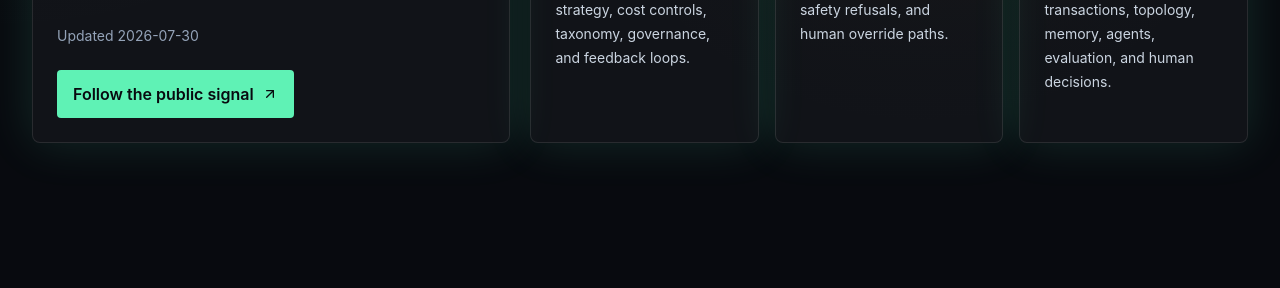
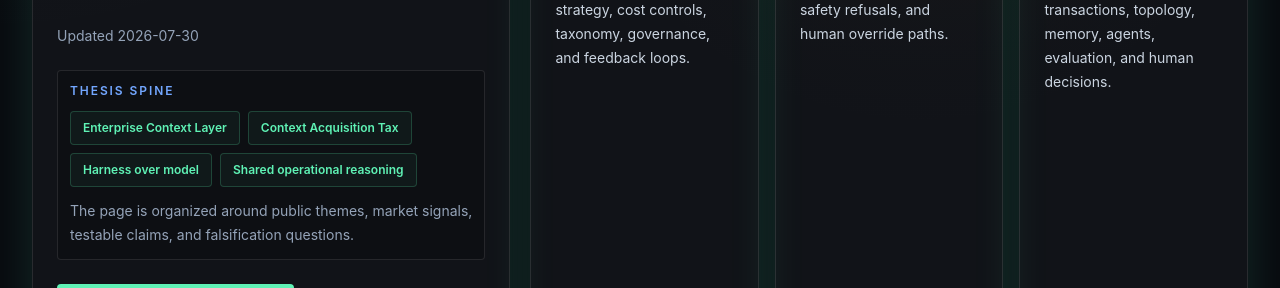
Before and after one commit to rseri17-code/seri-ai, a Next.js app: page /radar in a window 1280 px wide. Shown: the part 512-800 px from the top of the page. Built offline with nearby package versions, Linux system fonts and the light colour scheme; no server answers.

Commit message:
Surface Radar thesis spine earlier

```diff
--- a/app/radar/page.tsx
+++ b/app/radar/page.tsx
@@ -20,6 +20,19 @@ export default function RadarPage() {
             <Radar className="mb-5 text-mint" />
             <p className="text-xl leading-8 text-slate-200">{thesisRadar.thesis}</p>
             <p className="mt-5 text-sm text-slate-400">Updated {thesisRadar.updatedAt}</p>
+            <div className="mt-6 rounded border border-white/10 bg-black/20 p-3">
+              <p className="text-xs font-semibold uppercase tracking-[0.16em] text-signal">Thesis spine</p>
+              <div className="mt-3 flex flex-wrap gap-2">
+                {thesisRadar.proofChain.map((item) => (
+                  <span key={item.theme} className="rounded border border-mint/20 bg-mint/[0.045] px-3 py-2 text-xs font-semibold text-mint">
+                    {item.theme}
+                  </span>
+                ))}
+              </div>
+              <p className="mt-3 text-sm leading-6 text-slate-400">
+                The page is organized around public themes, market signals, testable claims, and falsification questions.
+              </p>
+            </div>
             <a
               href={site.links.linkedin}
               target="_blank"
--- a/scripts/validate-content-coherence.mjs
+++ b/scripts/validate-content-coherence.mjs
@@ -504,6 +504,8 @@ for (const required of [
   "These signals do not prove Operational Intelligence as a finished category",
   "Challenge the evidence",
   "Public thought process",
+  "Thesis spine",
+  "The page is organized around public themes, market signals, testable claims, and falsification questions.",
   "The LinkedIn themes become useful only when they become testable claims.",
   "Market signal",
   "OI claim",
```
Also changed, not shown: 1 other file (tests, documents, lock files or other folders).
